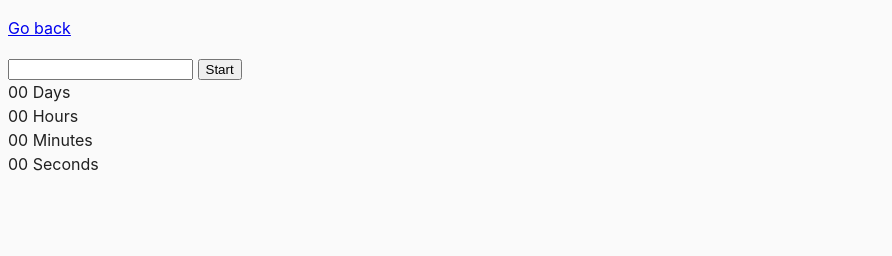
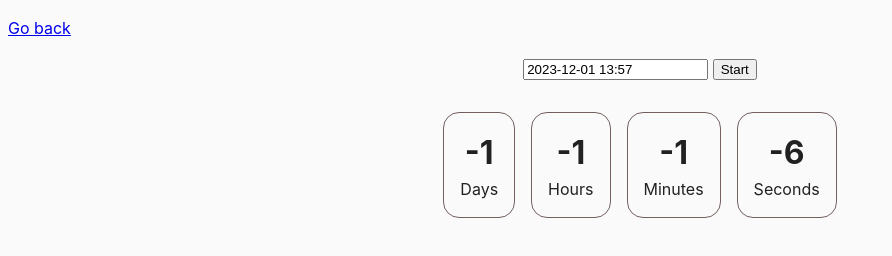
Before and after one commit to shyian-code/goit-advancedjs-hw-02, a website built with Vite: page src/02-timer.html in a window 1280 px wide. Both pictures are taken after a click on the button "Start". Shown: the whole page, without its empty margins (0-892 px from the left). Built offline with nearby package versions, Linux system fonts and the light colour scheme.

Commit message:
changed code for timer

```diff
--- a/package.json
+++ b/package.json
@@ -16,6 +16,7 @@
   "license": "ISC",
   "dependencies": {
     "flatpickr": "^4.6.13",
+    "izitoast": "^1.4.0",
     "vite-plugin-full-reload": "^1.0.5",
     "vite-plugin-html-inject": "^1.0.1"
   }
--- a/src/02-timer.html
+++ b/src/02-timer.html
@@ -8,9 +8,12 @@
   </head>
   <body>
     <p><a href="index.html">Go back</a></p>
-
+    <section class="timer-interface">
+      <div class="timer-nav">
         <input type="text" id="datetime-picker" />
         <button type="button" data-start>Start</button>
+      </div>
+
 
       <div class="timer">
         <div class="field">
@@ -30,7 +33,7 @@
           <span class="label">Seconds</span>
         </div>
       </div>
-
+    </section>
     <script src="js/02-timer.js" type="module"></script>
   </body>
 </html>
--- a/src/css/common.css
+++ b/src/css/common.css
@@ -26,3 +26,30 @@ img {
 .button-switcher {
   padding: 12px 36px;
 }
+
+.timer-interface {
+  display: flex;
+  flex-direction: column;
+  align-items: center;
+}
+
+.timer {
+  display: flex;
+  justify-content: space-evenly;
+  column-gap: 1rem;
+  margin-top: 2rem;
+}
+
+.field {
+  display: flex;
+  flex-direction: column;
+  align-items: center;
+  padding: 1rem;
+  border: 1px solid #756060;
+  border-radius: 1rem;
+}
+
+.value {
+  font-size: 2rem;
+  font-weight: 700;
+}
--- a/src/js/02-timer.js
+++ b/src/js/02-timer.js
@@ -0,0 +1,89 @@
+import flatpickr from "flatpickr";
+import "flatpickr/dist/flatpickr.min.css";
+
+import iziToast from "izitoast";
+import "izitoast/dist/css/iziToast.min.css";
+
+
+const datetimePicker = document.getElementById("datetime-picker");
+const startButton = document.querySelector("[data-start]");
+
+const options = {
+  enableTime: true,
+  time_24hr: true,
+  defaultDate: new Date(),
+  minuteIncrement: 1,
+  onClose(selectedDates) {
+    const selectedDate = selectedDates[0];
+    const currentDate = new Date();
+
+    if (selectedDate <= currentDate) {
+      // Показати повідомлення про помилку
+      iziToast.error({
+        title: "Error",
+        message: "Please choose a date in the future",
+      });
+    } else {
+      // Активувати кнопку "Start"
+      startButton.removeAttribute("disabled");
+    }
+  },
+};
+
+
+flatpickr(datetimePicker, options);
+
+
+startButton.addEventListener("click", startCountdown);
+
+function startCountdown() {
+  const selectedDate = datetimePicker._flatpickr.selectedDates[0];
+
+  const timeRemaining = selectedDate - new Date();
+
+  countdown(timeRemaining);
+}
+
+function countdown(ms) {
+  const timerFields = {
+    days: document.querySelector("[data-days]"),
+    hours: document.querySelector("[data-hours]"),
+    minutes: document.querySelector("[data-minutes]"),
+    seconds: document.querySelector("[data-seconds]"),
+  };
+
+  function updateTimer() {
+    const { days, hours, minutes, seconds } = convertMs(ms);
+
+    timerFields.days.textContent = addLeadingZero(days);
+    timerFields.hours.textContent = addLeadingZero(hours);
+    timerFields.minutes.textContent = addLeadingZero(minutes);
+    timerFields.seconds.textContent = addLeadingZero(seconds);
+
+    if (ms <= 0) {
+      clearInterval(interval);
+    } else {
+      ms -= 1000;
+    }
+  }
+
+  const interval = setInterval(updateTimer, 1000);
+}
+
+function convertMs(ms) {
+  const second = 1000;
+  const minute = second * 60;
+  const hour = minute * 60;
+  const day = hour * 24;
+
+  const days = Math.floor(ms / day);
+  const hours = Math.floor((ms % day) / hour);
+  const minutes = Math.floor(((ms % day) % hour) / minute);
+  const seconds = Math.floor((((ms % day) % hour) % minute) / second);
+
+  return { days, hours, minutes, seconds };
+}
+
+function addLeadingZero(value) {
+  return value.toString().padStart(2, "0");
+}
```
Also changed, not shown: src/js/03-promises.js (+55 -5 lines), 1 other file. Lines whose indentation alone changed are shown as unchanged.
